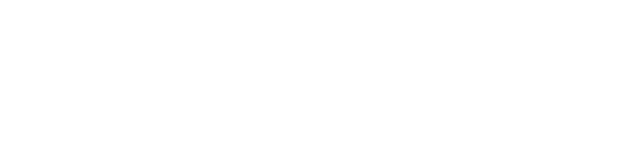
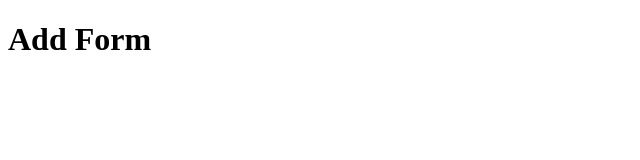
Before and after one commit to Samyak-Jain-me/TestRepo, a plain HTML site: page index.html in a window 1280 px wide. Shown: the whole page, without its empty margins (0-640 px from the left). Drawn offline with Linux system fonts and the light colour scheme.

Commit message:
add form

```diff
--- a/index.html
+++ b/index.html
@@ -6,6 +6,6 @@
     <title>Document</title>
 </head>
 <body>
-
+    <h1>Add Form</h1>
 </body>
 </html>
```
